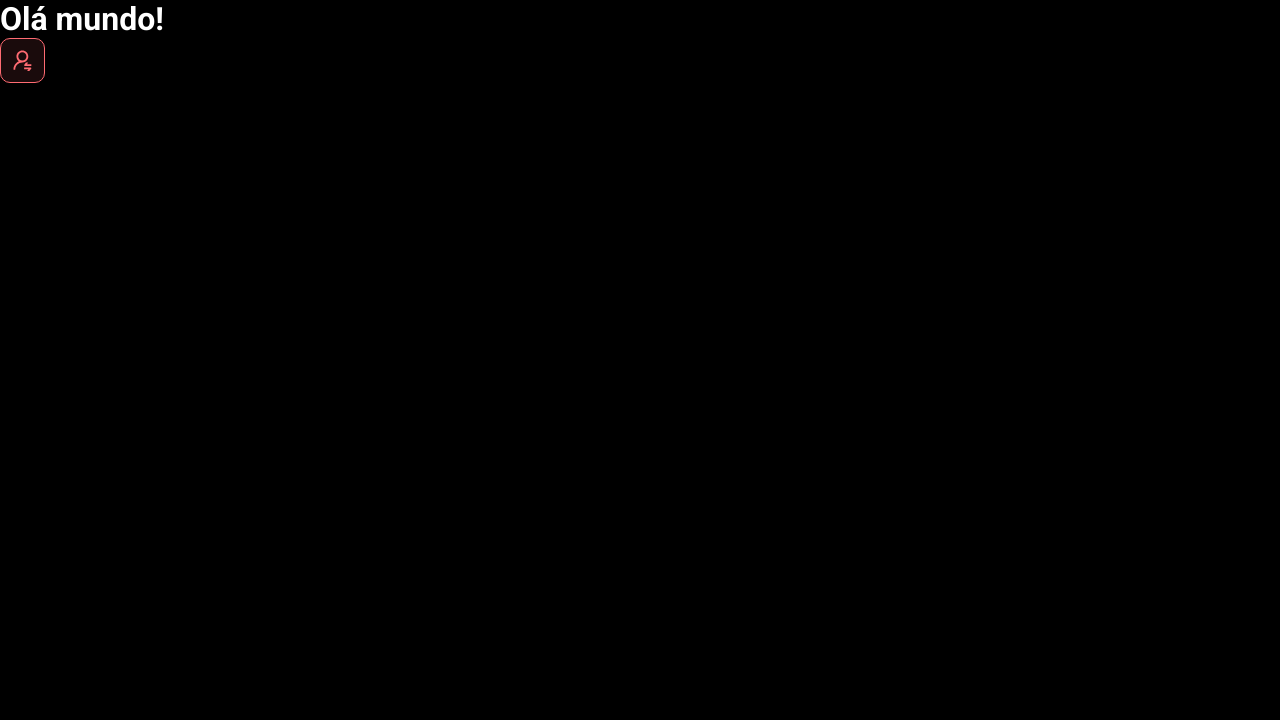
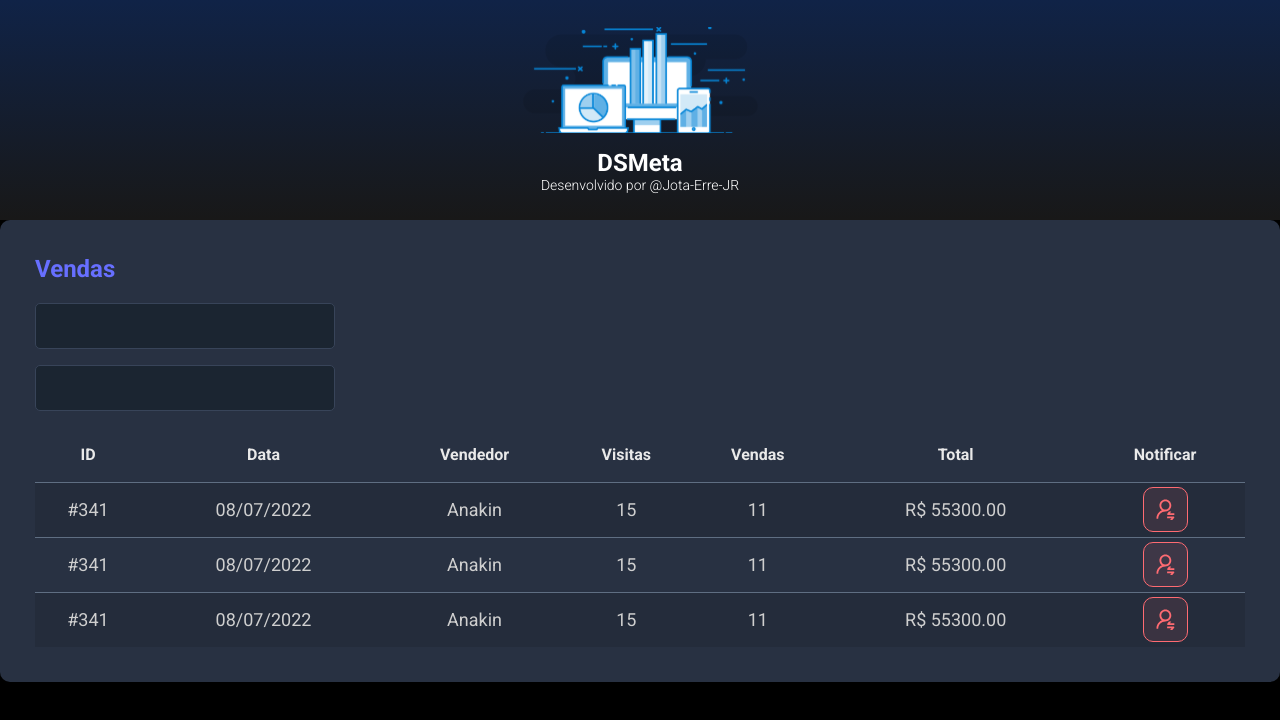
Before and after one commit to Jota-Erre-JR/sdsmeta, a React (Vite) app in the folder frontend/: page / in a window 1280 px wide. Shown: the top 720 px of the page. Built offline with nearby package versions, Linux system fonts and the light colour scheme.

Commit message:
Other Components

```diff
--- a/frontend/src/App.tsx
+++ b/frontend/src/App.tsx
@@ -1,11 +1,18 @@
-import NotificationButton from "./components/NotificationButton"
+import Header from "./components/Header"
+import SalesCard from "./components/SalesCard"
 
 
 function App() {
   return (
     <>
-      <h1>Olá mundo!</h1>
-      <NotificationButton/>
+      <Header />
+      <main>
+        <section id="sales">
+          <div className="dsmeta-container">
+            <SalesCard />
+          </div>
+        </section>
+      </main>
     </>
   )
 }
--- /dev/null
+++ b/frontend/src/components/Header/index.tsx
@@ -0,0 +1,21 @@
+import logo from '../../assets/img/logo.svg'
+import './styles.css'
+
+function Header() {
+    return (
+        <>
+            <header>
+                <div className="dsmeta-logo-container">
+                    <img src={logo} alt="DSMeta" />
+                    <h1>DSMeta</h1>
+                    <p>
+                        Desenvolvido por
+                        <a href="https://github.com/Jota-Erre-JR/sdsmeta" > @Jota-Erre-JR </a>
+                    </p>
+                </div>
+            </header>
+        </>
+    )
+}
+
+export default Header
--- /dev/null
+++ b/frontend/src/components/Header/styles.css
@@ -0,0 +1,27 @@
+header {
+    background: linear-gradient(180deg, #102347 0%, #181818 100%);
+    height: 220px;
+    display: flex;
+    align-items: center;
+    justify-content: center;
+}
+
+.dsmeta-logo-container {
+    display: flex;
+    flex-direction: column;
+    align-items: center;
+}
+
+.dsmeta-logo-container img {
+    width: 235px;
+}
+
+.dsmeta-logo-container h1 {
+    margin-top: 15px;
+    font-size: 24px;
+}
+
+.dsmeta-logo-container p {
+    font-size: 14px;
+    font-weight: 300;
+}
--- /dev/null
+++ b/frontend/src/components/SalesCard/index.tsx
@@ -0,0 +1,82 @@
+import NotificationButton from '../NotificationButton'
+import './styles.css'
+
+function SalesCard() {
+    return (
+        <div className="dsmeta-card">
+            <h2 className="dsmeta-sales-title">Vendas</h2>
+            <div>
+                <div className="dsmeta-form-control-container">
+                    <input className="dsmeta-form-control" type="text" />
+                </div>
+
+                <div className="dsmeta-form-control-container">
+                    <input className="dsmeta-form-control" type="text" />
+                </div>
+            </div>
+
+            <div>
+                <table className="dsmeta-sales-table">
+                    <thead>
+                        <tr>
+                            <th className="show992">ID</th>
+                            <th className="show576">Data</th>
+                            <th>Vendedor</th>
+                            <th className="show992">Visitas</th>
+                            <th className="show992">Vendas</th>
+                            <th>Total</th>
+                            <th>Notificar</th>
+                        </tr>
+                    </thead>
+                    <tbody>
+                        <tr>
+                            <td className="show992">#341</td>
+                            <td className="show576">08/07/2022</td>
+                            <td>Anakin</td>
+                            <td className="show992">15</td>
+                            <td className="show992">11</td>
+                            <td>R$ 55300.00</td>
+                            <td>
+                                <div className="dsmeta-red-btn-container">
+                                    <NotificationButton />
+                                </div>
+                            </td>
+                    </tr>
+                    <tr>
+                        <td className="show992">#341</td>
+                        <td className="show576">08/07/2022</td>
+                        <td>Anakin</td>
+                        <td className="show992">15</td>
+                        <td className="show992">11</td>
+                        <td>R$ 55300.00</td>
+                        <td>
+                            <div className="dsmeta-red-btn-container">
+                                <NotificationButton />
+                            </div>
+                        </td>
+                    </tr>
+                    <tr>
+                        <td className="show992">#341</td>
+                        <td className="show576">08/07/2022</td>
+                        <td>Anakin</td>
+                        <td className="show992">15</td>
+                        <td className="show992">11</td>
+                        <td>R$ 55300.00</td>
+                        <td>
+                            <div className="dsmeta-red-btn-container">
+                                <NotificationButton />
+                            </div>
+                        </td>
+                    </tr>
+                </tbody>
+
+            </table>
+        </div>
+
+        </div >
+
+    )
+}
+
+
+export default SalesCard
--- /dev/null
+++ b/frontend/src/components/SalesCard/styles.css
@@ -0,0 +1,98 @@
+.dsmeta-card {
+    background-color: #283142;
+    border-radius: 10px;
+    padding: 30px 10px;
+}
+
+.dsmeta-sales-title {
+    color: #676fff;
+    font-size: 24px;
+    margin-bottom: 20px;
+}
+
+.dsmeta-form-control-container {
+    margin-bottom: 16px;
+    max-width: 300px;
+}
+
+.dsmeta-form-control {
+    width: 100%;
+    height: 46px;
+    background-color: #1b2531;
+    border: 1px solid #384459;
+    border-radius: 5px;
+    color: #9aaabe;
+    padding: 0 20px;
+    font-size: 18px;
+}
+
+.dsmeta-sales-table {
+    width: 100%;
+    border-spacing: 0;
+    border-collapse: collapse;
+}
+
+.dsmeta-sales-table thead {
+    height: 55px;
+    font-size: 16px;
+    color: #e9e9e9;
+    font-weight: 700;
+}
+
+.dsmeta-sales-table tbody {
+    font-size: 14px;
+    font-weight: 400;
+    color: #cfcfcf;
+    text-align: center;
+}
+
+
+.dsmeta-sales-table tbody tr {
+    height: 74px;
+    border-top: 1px solid #5f6e82;
+}
+
+.dsmeta-sales-table tbody tr:hover td {
+    background-color: #384459;
+}
+
+.dsmeta-sales-table tbody tr:nth-child(odd) {
+    background-color: #242c3b;
+}
+
+.dsmeta-red-btn-container {
+    display: flex;
+    justify-content: center;
+}
+
+.show576 {
+    display: none;
+}
+
+.show992 {
+    display: none;
+}
+
+@media (min-width: 576px) {
+    .show576 {
+        display: table-cell;
+    }
+
+    .dsmeta-card {
+        padding: 35px;
+    }
+
+    .dsmeta-sales-table tbody tr {
+        height: 55px;
+    }
+
+    .dsmeta-sales-table tbody {
+        font-size: 18px;
+    }
+}
+
+@media (min-width: 992px) {
+    .show992 {
+        display: table-cell;
+    }
+}
--- a/frontend/src/index.css
+++ b/frontend/src/index.css
@@ -19,134 +19,3 @@
   color: unset;
   text-decoration: none;
 }
-
-header {
-  background: linear-gradient(180deg, #102347 0%, #181818 100%);
-  height: 220px;
-  display: flex;
-  align-items: center;
-  justify-content: center;
-}
-
-.dsmeta-logo-container {
-  display: flex;
-  flex-direction: column;
-  align-items: center;
-}
-
-.dsmeta-logo-container img {
-  width: 235px;
-}
-
-.dsmeta-logo-container h1 {
-  margin-top: 15px;
-  font-size: 24px;
-}
-
-.dsmeta-logo-container p {
-  font-size: 14px;
-  font-weight: 300;
-}
-
-.dsmeta-card {
-  background-color: #283142;
-  border-radius: 10px;
-  padding: 30px 10px;
-}
-
-.dsmeta-container {
-  width: 100%;
-  max-width: 900px;
-  margin: 0 auto;
-}
-
-#sales {
-  padding: 40px 10px;
-}
-
-.dsmeta-sales-title {
-  color: #676fff;
-  font-size: 24px;
-  margin-bottom: 20px;
-}
-
-.dsmeta-form-control-container {
-  margin-bottom: 16px;
-  max-width: 300px;
-}
-
-.dsmeta-form-control {
-  width: 100%;
-  height: 46px;
-  background-color: #1b2531;
-  border: 1px solid #384459;
-  border-radius: 5px;
-  color: #9aaabe;
-  padding: 0 20px;
-  font-size: 18px;
-}
-
-.dsmeta-sales-table {
-  width: 100%;
-  border-spacing: 0;
-  border-collapse: collapse;
-}
-
-.dsmeta-sales-table thead {
-  height: 55px;
-  font-size: 16px;
-  color: #e9e9e9;
-  font-weight: 700;
-}
-
-.dsmeta-sales-table tbody {
-  font-size: 14px;
-  font-weight: 400;
-  color: #cfcfcf;
-  text-align: center;
-}
-
-.dsmeta-sales-table tbody tr {
-  height: 74px;
-  border-top: 1px solid #5f6e82;
-}
-
-.dsmeta-sales-table tbody tr:hover td {
-  background-color: #384459;
-}
-
-.dsmeta-sales-table tbody tr:nth-child(odd) {
-  background-color: #242c3b;
-}
-
-.show576 {
-  display: none;
-}
-
-.show992 {
-  display: none;
-}
-
-@media (min-width: 576px) {
-  .show576 {
-    display: table-cell;
-  }
-
-  .dsmeta-card {
-    padding: 35px;
-  }
-
-  .dsmeta-sales-table tbody tr {
-    height: 55px;
-  }
-
-  .dsmeta-sales-table tbody {
-    font-size: 18px;
-  }
-}
-
-@media (min-width: 992px) {
-  .show992 {
-    display: table-cell;
-  }
-}
```
Also changed, not shown: frontend/src/assets/img/logo.svg (added).
